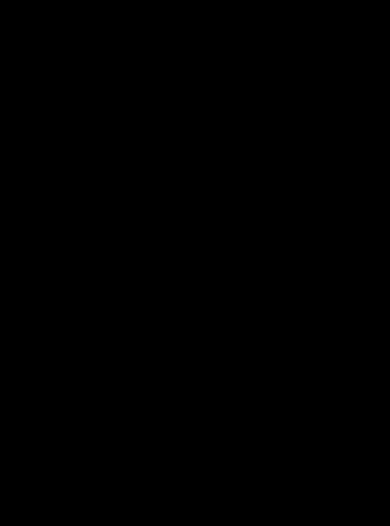
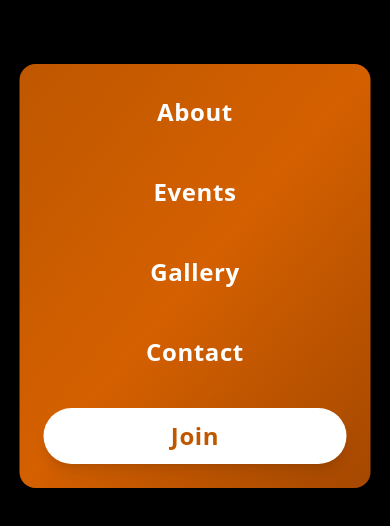
Before and after one commit to sebgle/txtricycle, a Next.js app: page / in a window 390 px wide. Both pictures are taken after a click on the button "Open menu". Shown: the top 526 px of the page. Built offline with nearby package versions, Linux system fonts and the light colour scheme.

Commit message:
fixed navbar

```diff
--- a/src/components/Navbar.tsx
+++ b/src/components/Navbar.tsx
@@ -105,14 +105,14 @@ export default function Navbar() {
 
       {/* Mobile Dropdown Menu */}
       <section
-        className={`fixed left-0 right-0 mx-auto w-[90vw] max-w-sm rounded-2xl
+        className={`fixed left-1/2 top-[calc(4rem+env(safe-area-inset-top))] z-50
+          w-[90vw] max-w-sm -translate-x-1/2 rounded-2xl
           bg-gradient-to-br from-[#BF5700] via-[#D46000] to-[#A54800] text-white
           shadow-2xl flex flex-col items-center space-y-8 py-6 px-6 text-2xl font-semibold tracking-wide
-          transform transition-transform duration-300 md:hidden
-          ${menu ? 'translate-y-0 opacity-100' : '-translate-y-10 opacity-0 pointer-events-none'}
+          transition-transform duration-300 md:hidden
+          ${menu ? 'translate-y-0 opacity-100 pointer-events-auto' : '-translate-y-10 opacity-0 pointer-events-none'}
           overflow-y-auto`}
         style={{
-          top: 'calc(4rem + env(safe-area-inset-top))',
           maxHeight: 'calc(100vh - (4rem + env(safe-area-inset-top)))',
           willChange: 'transform, opacity',
           WebkitOverflowScrolling: 'touch',
```
